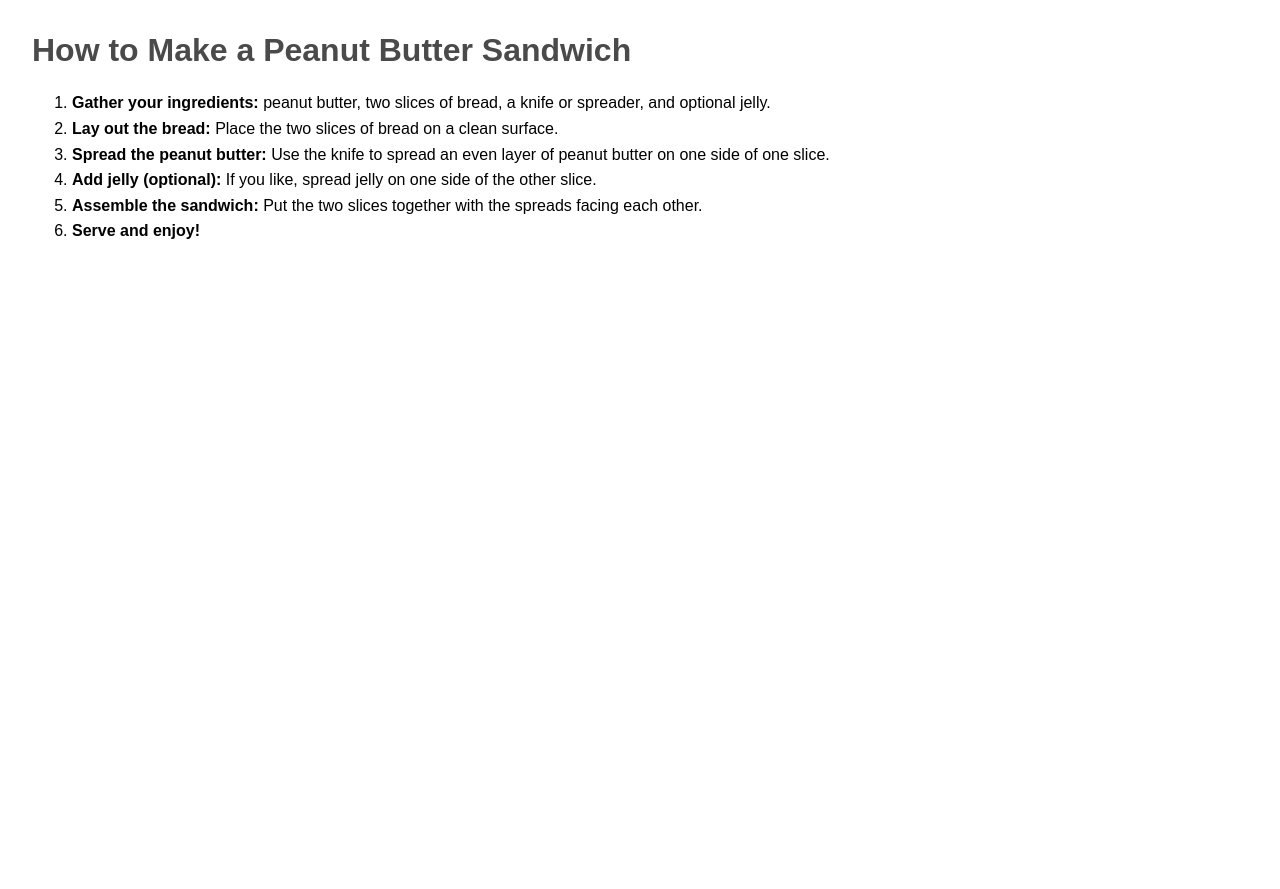
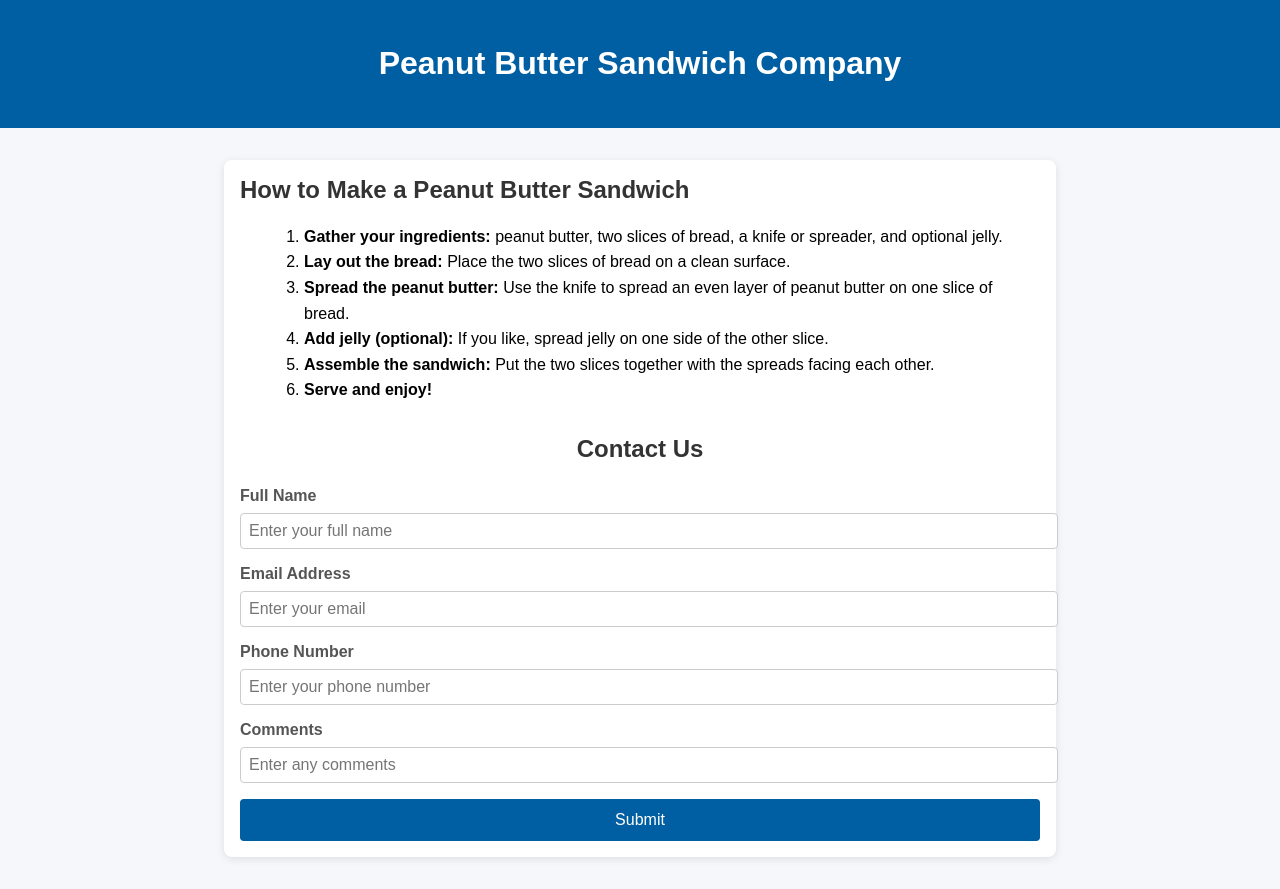
Before and after one commit to rikotanemura1/feather-university-site, a plain HTML site: page index.html in a window 1280 px wide. Before the commit the page ends 800 px from the top, so only its background shows below. Drawn offline with Linux system fonts and the light colour scheme.

Commit message:
Add professional UI and contact form to index.html

```diff
--- a/index.html
+++ b/index.html
@@ -1,23 +1,113 @@
 <!DOCTYPE html>
 <html lang="en">
 <head>
-  <meta charset="UTF-8">
-  <title>How to Make a Peanut Butter Sandwich</title>
-  <style>
-    body { font-family: Arial, sans-serif; margin: 2em; }
-    h1 { color: #4a4a4a; }
-    ol { line-height: 1.6; }
-  </style>
+<meta charset="UTF-8">
+<title>Peanut Butter Sandwich Co.</title>
+<style>
+  body {
+    font-family: Arial, sans-serif;
+    margin: 0;
+    padding: 0;
+    background-color: #f5f7fa;
+  }
+  header {
+    background-color: #005ea2;
+    color: white;
+    padding: 1.5em;
+    text-align: center;
+  }
+  main {
+    max-width: 800px;
+    margin: 2em auto;
+    padding: 1em;
+    background: #fff;
+    border-radius: 8px;
+    box-shadow: 0 2px 8px rgba(0,0,0,0.1);
+  }
+  h2 {
+    margin-top: 0;
+    color: #333;
+  }
+  ol {
+    line-height: 1.6;
+    margin-left: 1.5em;
+  }
+  .form-container {
+    margin-top: 2em;
+  }
+  .form-container h2 {
+    margin-bottom: 1em;
+    color: #333;
+    text-align: center;
+  }
+  .form-group {
+    margin-bottom: 1em;
+  }
+  .form-group label {
+    display: block;
+    margin-bottom: 0.5em;
+    font-weight: bold;
+    color: #555;
+  }
+  .form-group input {
+    width: 100%;
+    padding: 0.5em;
+    border: 1px solid #ccc;
+    border-radius: 4px;
+    font-size: 1em;
+  }
+  button {
+    display: block;
+    width: 100%;
+    padding: 0.75em;
+    background-color: #005ea2;
+    color: white;
+    border: none;
+    border-radius: 4px;
+    font-size: 1em;
+    cursor: pointer;
+  }
+  button:hover {
+    background-color: #004080;
+  }
+</style>
 </head>
 <body>
-  <h1>How to Make a Peanut Butter Sandwich</h1>
+<header>
+  <h1>Peanut Butter Sandwich Company</h1>
+</header>
+<main>
+  <h2>How to Make a Peanut Butter Sandwich</h2>
   <ol>
     <li><strong>Gather your ingredients:</strong> peanut butter, two slices of bread, a knife or spreader, and optional jelly.</li>
     <li><strong>Lay out the bread:</strong> Place the two slices of bread on a clean surface.</li>
-    <li><strong>Spread the peanut butter:</strong> Use the knife to spread an even layer of peanut butter on one side of one slice.</li>
+    <li><strong>Spread the peanut butter:</strong> Use the knife to spread an even layer of peanut butter on one slice of bread.</li>
     <li><strong>Add jelly (optional):</strong> If you like, spread jelly on one side of the other slice.</li>
     <li><strong>Assemble the sandwich:</strong> Put the two slices together with the spreads facing each other.</li>
     <li><strong>Serve and enjoy!</strong></li>
   </ol>
+  <div class="form-container">
+    <h2>Contact Us</h2>
+    <form>
+      <div class="form-group">
+        <label for="field1">Full Name</label>
+        <input type="text" id="field1" name="field1" placeholder="Enter your full name">
+      </div>
+      <div class="form-group">
+        <label for="field2">Email Address</label>
+        <input type="text" id="field2" name="field2" placeholder="Enter your email">
+      </div>
+      <div class="form-group">
+        <label for="field3">Phone Number</label>
+        <input type="text" id="field3" name="field3" placeholder="Enter your phone number">
+      </div>
+      <div class="form-group">
+        <label for="field4">Comments</label>
+        <input type="text" id="field4" name="field4" placeholder="Enter any comments">
+      </div>
+      <button type="submit">Submit</button>
+    </form>
+  </div>
+</main>
 </body>
 </html>
```
